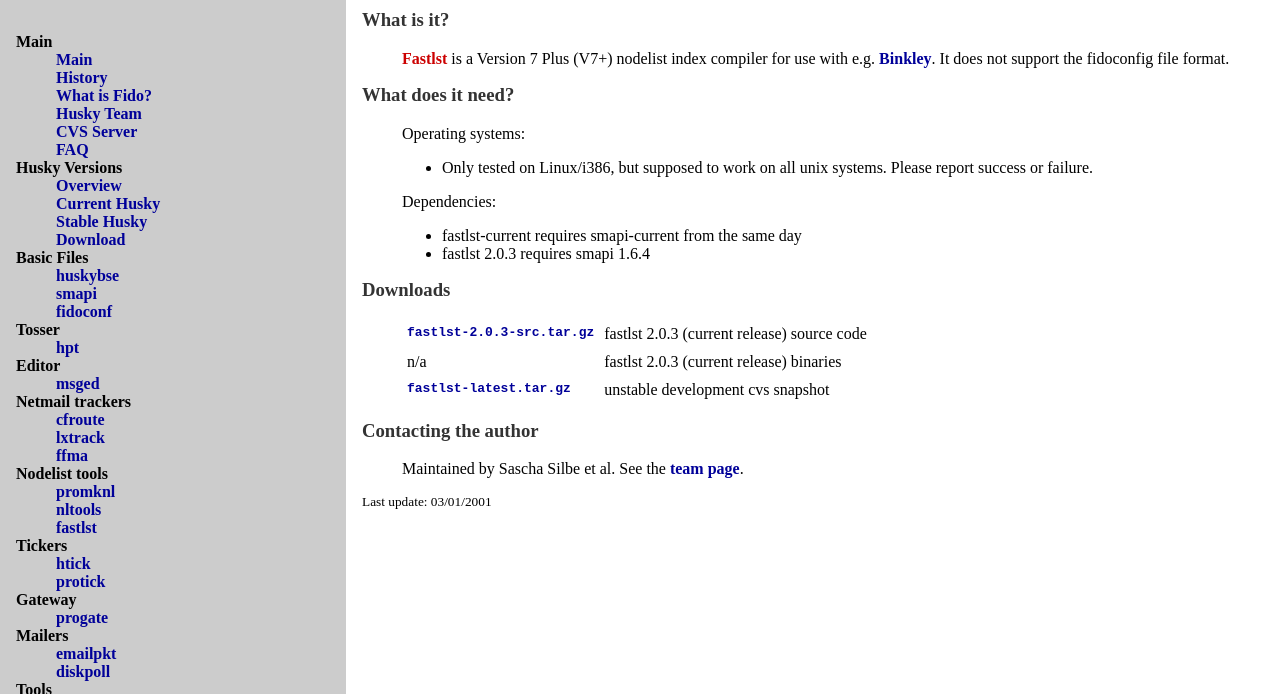
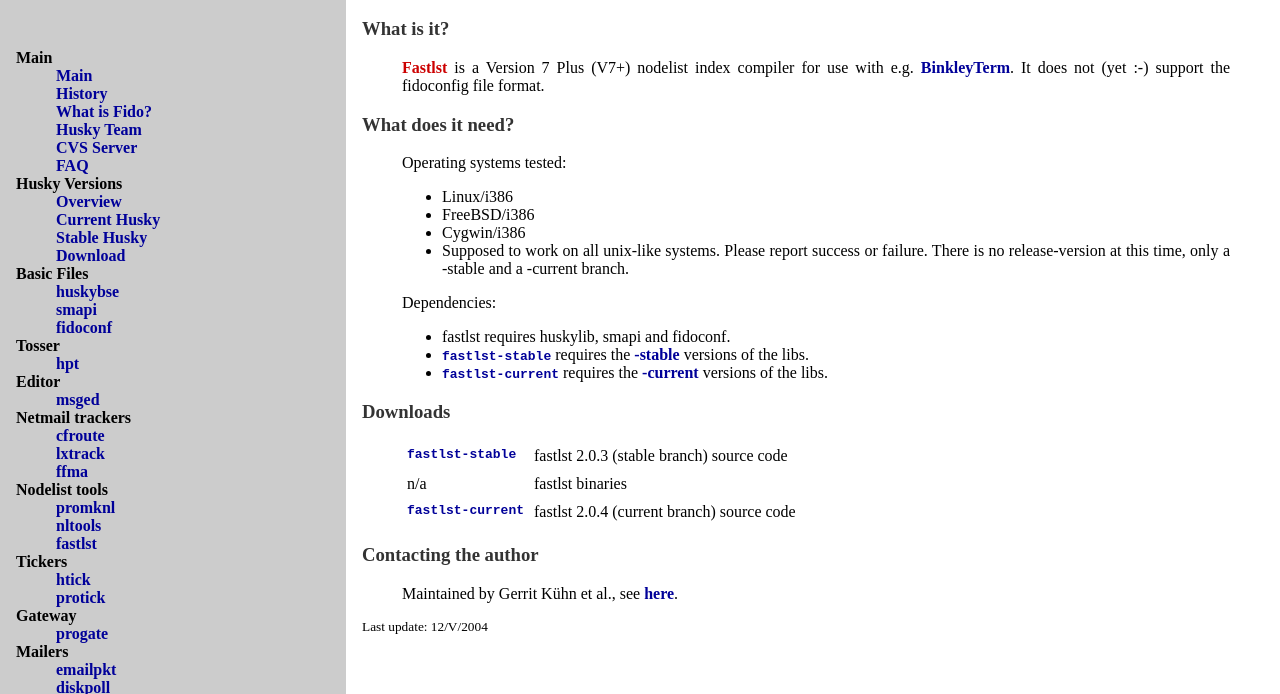
Before and after one commit to pgul/homepage, a plain HTML site: page fastlst.html in a window 1280 px wide. Shown: the part 102-796 px from the top of the page. Drawn offline with Linux system fonts and the light colour scheme.

Commit message:
Updating fastlst page.

```diff
--- a/fastlst.html
+++ b/fastlst.html
@@ -1,11 +1,4 @@
-
-
-
-
-
-
-
-<!DOCTYPE HTML PUBLIC "-//W3C//DTD HTML 4.0 Transitional//EN">
+<!DOCTYPE HTML PUBLIC "-//W3C//DTD HTML 4.01 Transitional//EN" "http://www.w3.org/TR/html4/loose.dtd">
 
 <!-- This is the first part of every page here -->
 
@@ -109,21 +102,26 @@ h4 {margin-top: 0.1em; text-align: center;}
       <blockquote>
         <strong>Fastlst</strong> is a Version 7 Plus (V7+) nodelist index
 	  compiler for use with e.g.
-	  <a href="http://btxe.sourceforge.net/">Binkley</a>.
-	  It does not support the fidoconfig file format.
+	  <a href="http://btxe.sourceforge.net/">BinkleyTerm</a>.
+	  It does not (yet :-) support the fidoconfig file format.
       </blockquote>
 
       <h3>What does it need?</h3>
       <blockquote>
-        Operating systems:
+        Operating systems tested:
         <ul>
-          <li>Only tested on Linux/i386, but supposed to work on all unix
-	    systems. Please report success or failure.</li>
+	<li>Linux/i386</li>
+	<li>FreeBSD/i386</li>
+	<li>Cygwin/i386</li>
+        <li>Supposed to work on all unix-like systems. Please report success or failure.
+	  There is no release-version at this time, only a -stable and a
+	  -current branch.</li>
         </ul>
         Dependencies:
         <ul>
-          <li>fastlst-current requires smapi-current from the same day</li>
-          <li>fastlst 2.0.3 requires smapi 1.6.4</li>
+          <li>fastlst requires huskylib, smapi and fidoconf.</li>
+          <li><a href="http://husky.sourceforge.net/cvs2/stable/fastlst-stable-latest.tar.gz"><tt>fastlst-stable</tt></a> requires the <A href="http://husky.sourceforge.net/cvs2/stable/" name="stable branch">-stable</A> versions of the libs.</li>
+	  <li><a href="http://husky.sourceforge.net/cvs2/current/fastlst-current-latest.tar.gz"><tt>fastlst-current</tt></a> requires the <A href="http://husky.sourceforge.net/cvs2/current/" name="current branch">-current</A> versions of the libs.</li>
         </ul>
       </blockquote>
 
@@ -131,16 +129,16 @@ h4 {margin-top: 0.1em; text-align: center;}
       <blockquote>
         <table cellpadding="5" cellspacing="0" border="0">
           <tr valign="top">
-            <td><a href="http://www.physcip.uni-stuttgart.de:8080/fidosoft.husky/fastlst-2.0.3-src.tar.gz"><tt>fastlst-2.0.3-src.tar.gz</tt></a></td>
-            <td>fastlst 2.0.3 (current release) source code</td>
+            <td><a href="http://husky.sourceforge.net/cvs2/stable/fastlst-stable-latest.tar.gz"><tt>fastlst-stable</tt></a></td>
+            <td>fastlst 2.0.3 (stable branch) source code</td>
           </tr>
           <tr valign="top">
             <td>n/a</td>
-            <td>fastlst 2.0.3 (current release) binaries</td>
+            <td>fastlst binaries</td>
           </tr>
           <tr valign="top">
-            <td><a href="http://cvs.physcip.uni-stuttgart.de/cvs2/fastlst-latest.tar.gz"><tt>fastlst-latest.tar.gz</tt></a></td>
-            <td>unstable development cvs snapshot</td>
+            <td><a href="http://husky.sourceforge.net/cvs2/current/fastlst-current-latest.tar.gz"><tt>fastlst-current</tt></a></td>
+            <td>fastlst 2.0.4 (current branch) source code</td>
           </tr>
         </table>
       </blockquote>
@@ -150,11 +148,11 @@ h4 {margin-top: 0.1em; text-align: center;}
 
       <h3>Contacting the author</h3>
       <blockquote>
-        Maintained by Sascha Silbe et al. See the <a href="team.html">team page</a>.
+        Maintained by Gerrit K&#252;hn et al., see <A href="http://sourceforge.net/project/memberlist.php?group_id=1332" name="members">here</A>.
       </blockquote>
 
 
-      <small>Last update: 03/01/2001</small>
+      <small>Last update: 12/V/2004</small>
 
 <!-- This is the last part of every HTML here -->
     </td>
```
